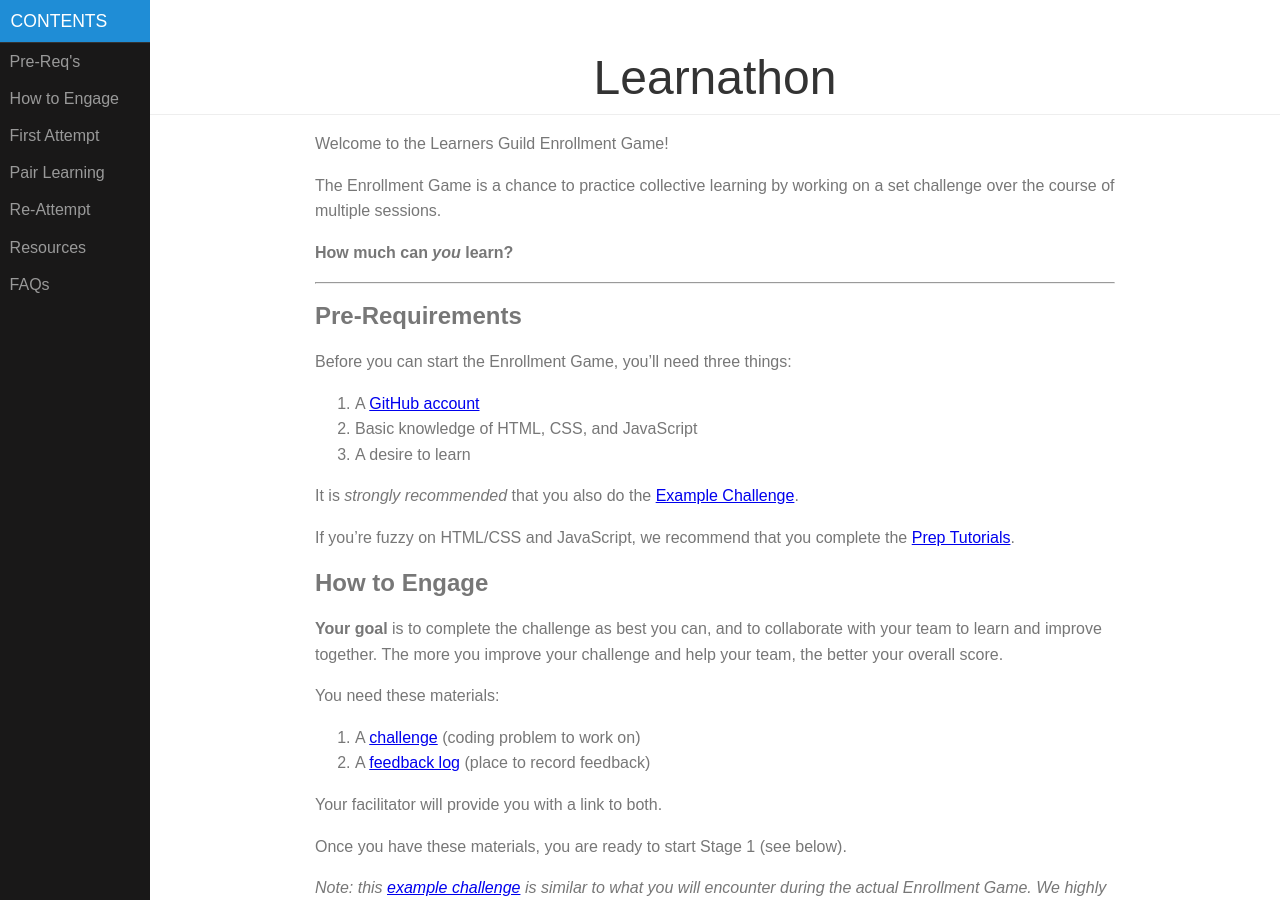
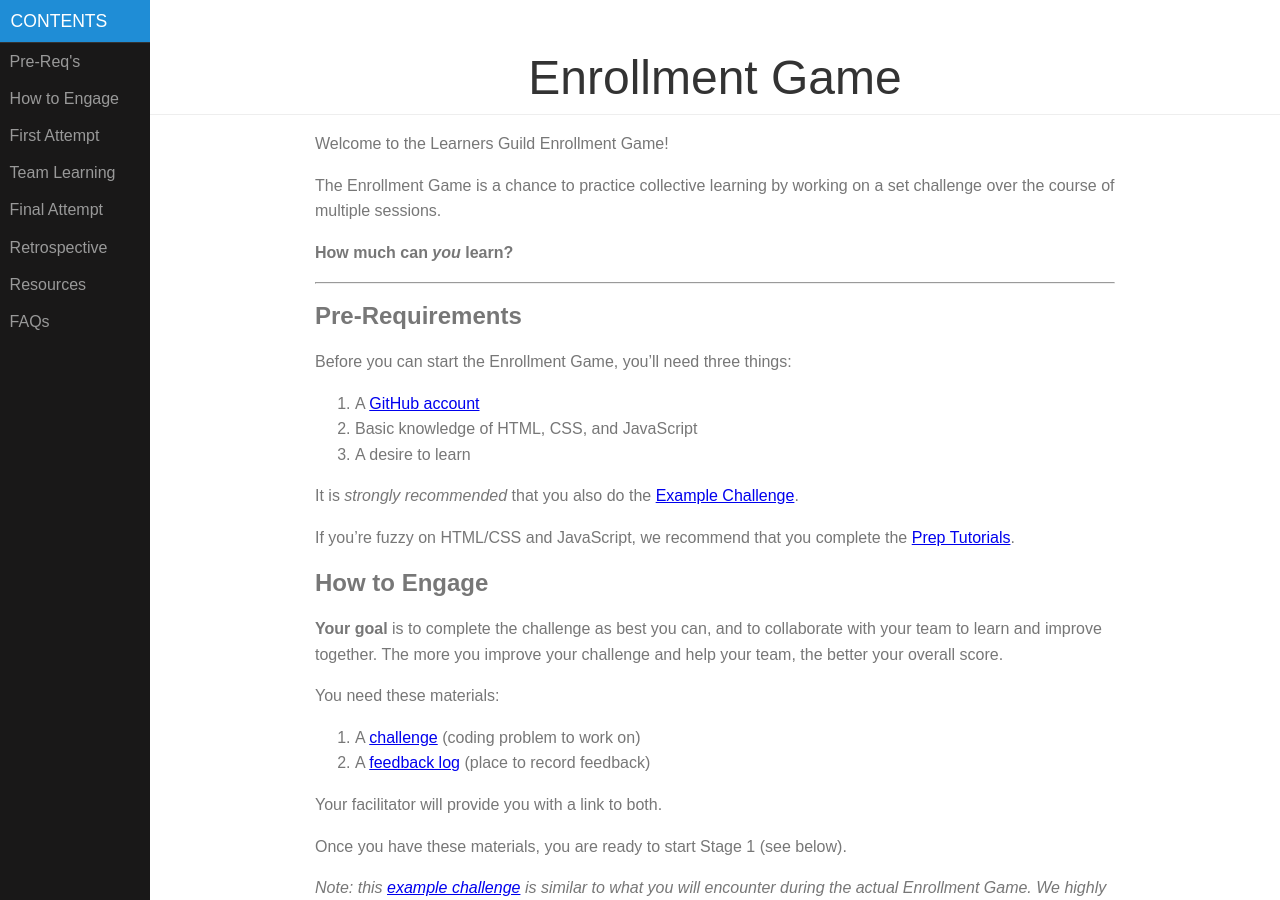
Before and after one commit to LearnersGuild/learnathon, a Jekyll site: the page built from index.html, in a window 1280 px wide and 900 px high. Built offline with Jekyll 4.4.1, drawn with Linux system fonts in a browser that asks for light colours.

Commit message:
Update menu and game name

```diff
--- a/_config.yml
+++ b/_config.yml
@@ -6,7 +6,7 @@
 # 'jekyll serve'. If you change this file, please restart the server process.
 
 # Site settings
-title: Learnathon
+title: Enrollment Game
 email: info@learnersguild.org
 description: > # this means to ignore newlines until "baseurl:"
   Instructions for Learners Guild Learnathon.
--- a/index.html
+++ b/index.html
@@ -3,7 +3,7 @@ layout: default
 ---
 
 <div class="header">
-  <h1>Learnathon</h1>
+  <h1>{% if page.title %}{{ page.title }}{% else %}{{ site.title }}{% endif %}</h1>
 </div>
 
 <div class="content">
--- a/menu.html
+++ b/menu.html
@@ -12,8 +12,9 @@
       <li class="pure-menu-item"><a href="#pre-requirements" class="pure-menu-link">Pre-Req's</a></li>
       <li class="pure-menu-item"><a href="#how-to-engage" class="pure-menu-link">How to Engage</a></li>
       <li class="pure-menu-item"><a href="#first-attempt" class="pure-menu-link">First Attempt</a></li>
-      <li class="pure-menu-item"><a href="#pair-learning" class="pure-menu-link">Pair Learning</a></li>
-      <li class="pure-menu-item"><a href="#re-attempt" class="pure-menu-link">Re-Attempt</a></li>
+      <li class="pure-menu-item"><a href="#team-learning" class="pure-menu-link">Team Learning</a></li>
+      <li class="pure-menu-item"><a href="#final-attempt" class="pure-menu-link">Final Attempt</a></li>
+      <li class="pure-menu-item"><a href="#retrospective" class="pure-menu-link">Retrospective</a></li>
       <li class="pure-menu-item"><a href="#resources" class="pure-menu-link">Resources</a></li>
       <li class="pure-menu-item"><a href="#frequently-asked-questions" class="pure-menu-link">FAQs</a></li>
     </ul>
```
Also changed, not shown: Gemfile.lock.
